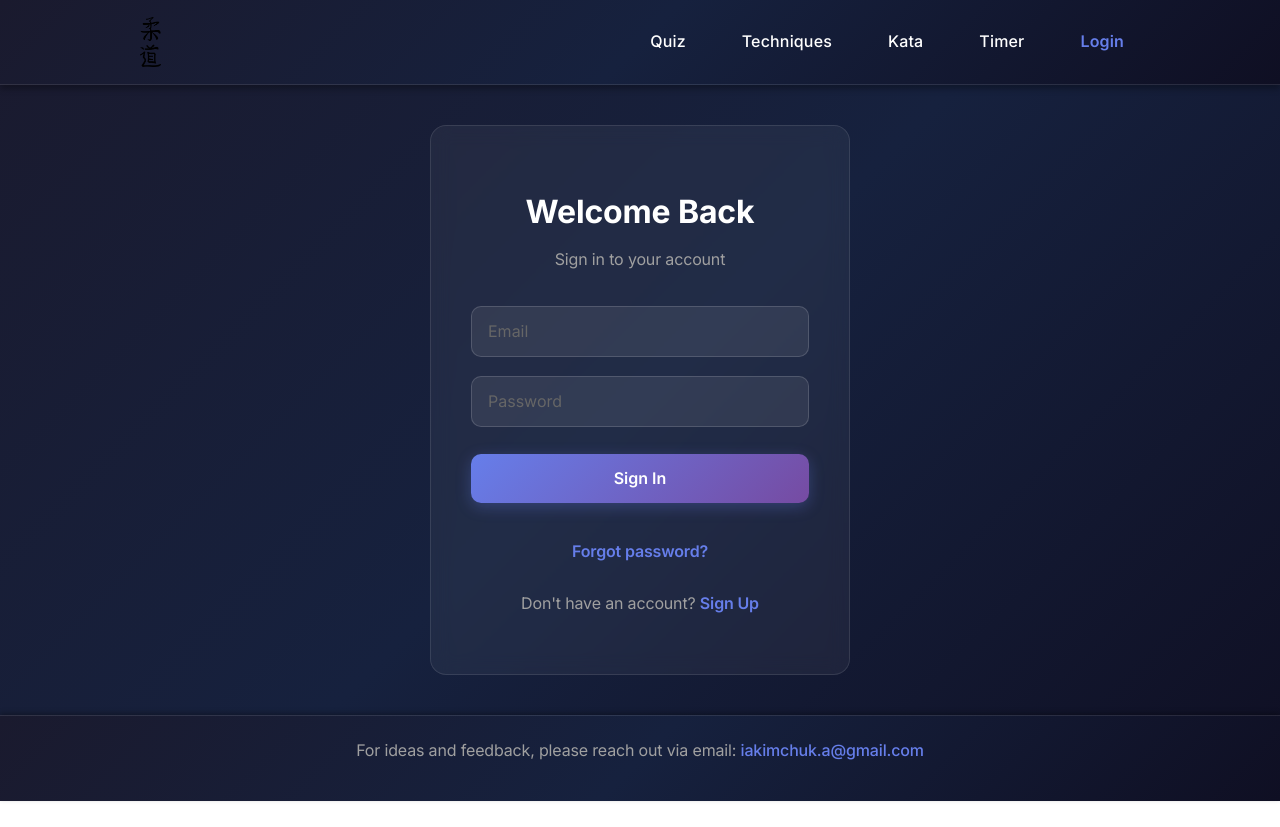
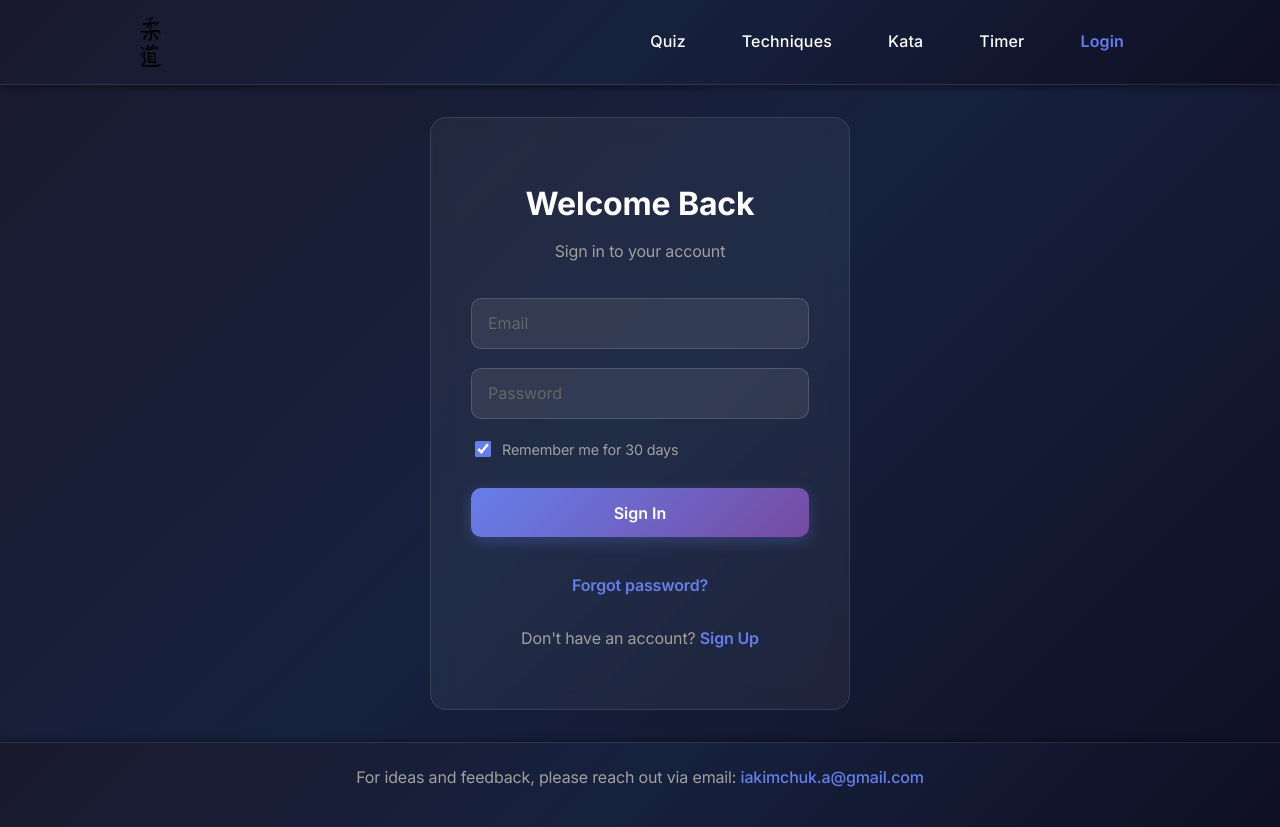
Before and after one commit to alexyak1/JudoTest, a React (Create React App) app: page /login in a window 1280 px wide. Before the commit the page ends 801 px from the top, so only its background shows below. Built offline with nearby package versions, Linux system fonts and the light colour scheme.

Commit message:
Add Remember me functionality to login form

```diff
--- a/src/context/AuthContext.js
+++ b/src/context/AuthContext.js
@@ -27,10 +27,10 @@ export const AuthProvider = ({ children }) => {
         loadUser();
     }, [loadUser]);
 
-    const login = async (email, password) => {
+    const login = async (email, password, remember = false) => {
         const data = await apiRequest('/auth/login', {
             method: 'POST',
-            body: JSON.stringify({ email, password }),
+            body: JSON.stringify({ email, password, remember }),
         });
         localStorage.setItem('token', data.token);
         // Fetch full user with all associations
--- a/src/pages/login.js
+++ b/src/pages/login.js
@@ -117,6 +117,7 @@ const BottomLink = styled.p`
 export default function Login() {
     const [email, setEmail] = useState('');
     const [password, setPassword] = useState('');
+    const [remember, setRemember] = useState(true);
     const [error, setError] = useState('');
     const [submitting, setSubmitting] = useState(false);
     const { login } = useAuth();
@@ -127,7 +128,7 @@ export default function Login() {
         setError('');
         setSubmitting(true);
         try {
-            await login(email, password);
+            await login(email, password, remember);
             navigate('/account');
         } catch (err) {
             setError(err.message || 'Login failed');
@@ -157,6 +158,19 @@ export default function Login() {
                         onChange={(e) => setPassword(e.target.value)}
                         required
                     />
+                    <label style={{
+                        display: 'flex', alignItems: 'center', gap: '0.5rem',
+                        color: '#a0a0a0', fontSize: '0.9rem', cursor: 'pointer',
+                        fontFamily: "'Inter', sans-serif",
+                    }}>
+                        <input
+                            type="checkbox"
+                            checked={remember}
+                            onChange={(e) => setRemember(e.target.checked)}
+                            style={{ accentColor: '#667eea', width: '16px', height: '16px', cursor: 'pointer' }}
+                        />
+                        Remember me for 30 days
+                    </label>
                     <Button type="submit" disabled={submitting}>
                         {submitting ? 'Signing in...' : 'Sign In'}
                     </Button>
```
